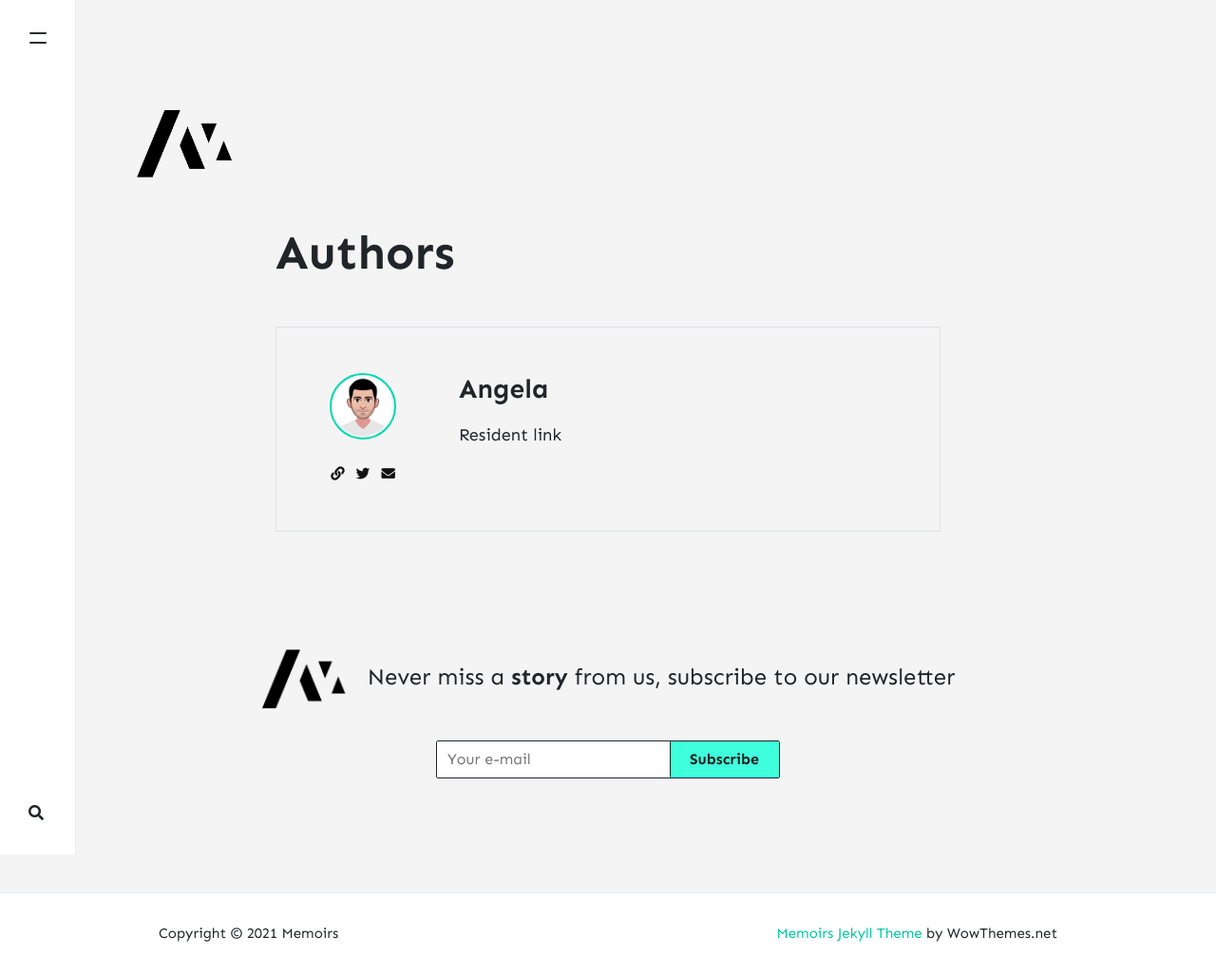
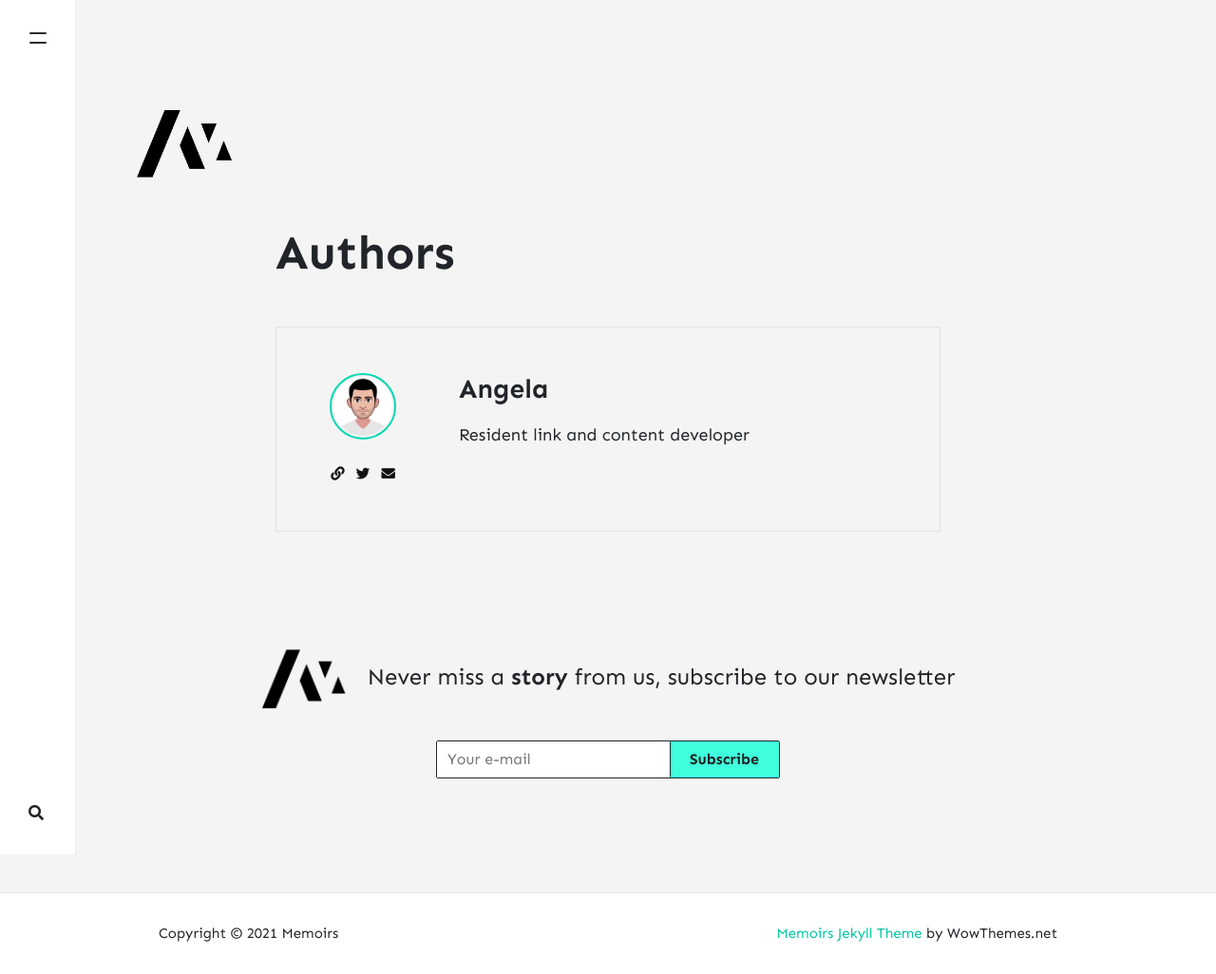
Before and after one commit to stackbit-projects/blue-triceratops-4f502, a Jekyll site: the page built from _pages/authors.html, in a window 1280 px wide. Shown: the whole page at 95% size. Built offline with Jekyll 4.4.1, drawn with Linux system fonts in a browser that asks for light colours; nearby versions of some CDN libraries; comment, search, counter and statistics services are not loaded.

Commit message:
_config.yml: changed

```diff
--- a/_config.yml
+++ b/_config.yml
@@ -22,7 +22,7 @@ authors:
     web: 'https://www.wowthemes.net/donate/'
     twitter: 'https://twitter.com/wowthemesnet'
     description: >-
-      Resident link
+      Resident link and content developer
 plugins:
   - jekyll-paginate
   - jekyll-sitemap
```
